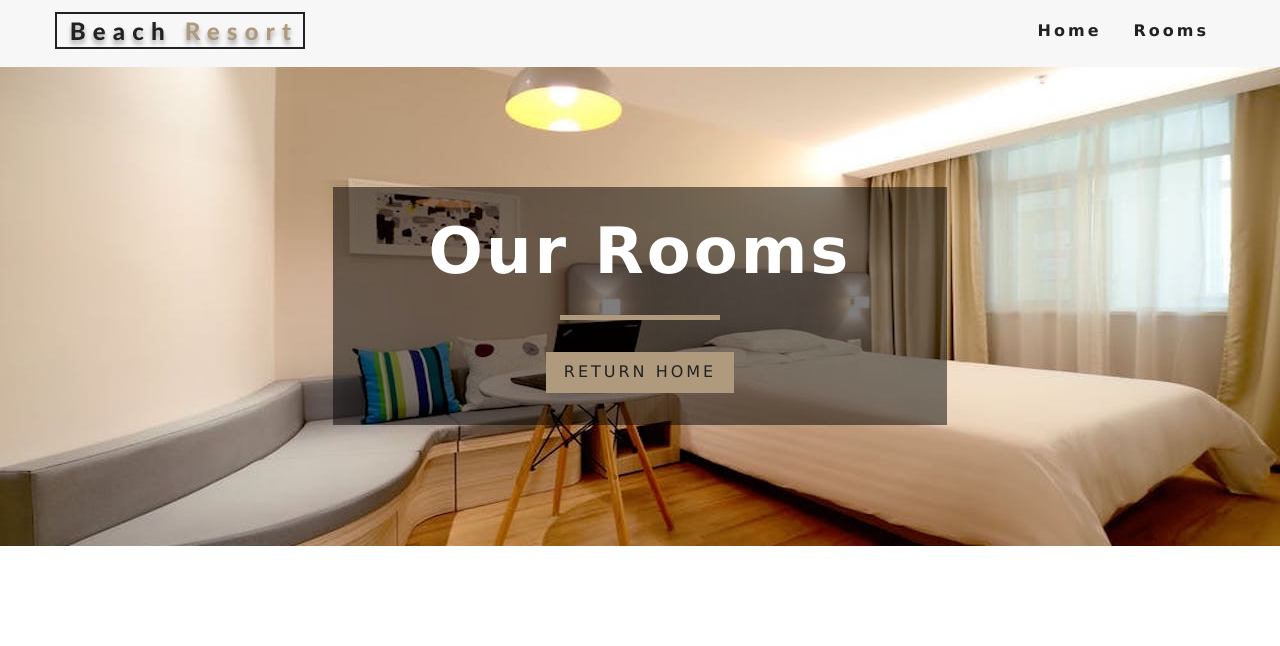
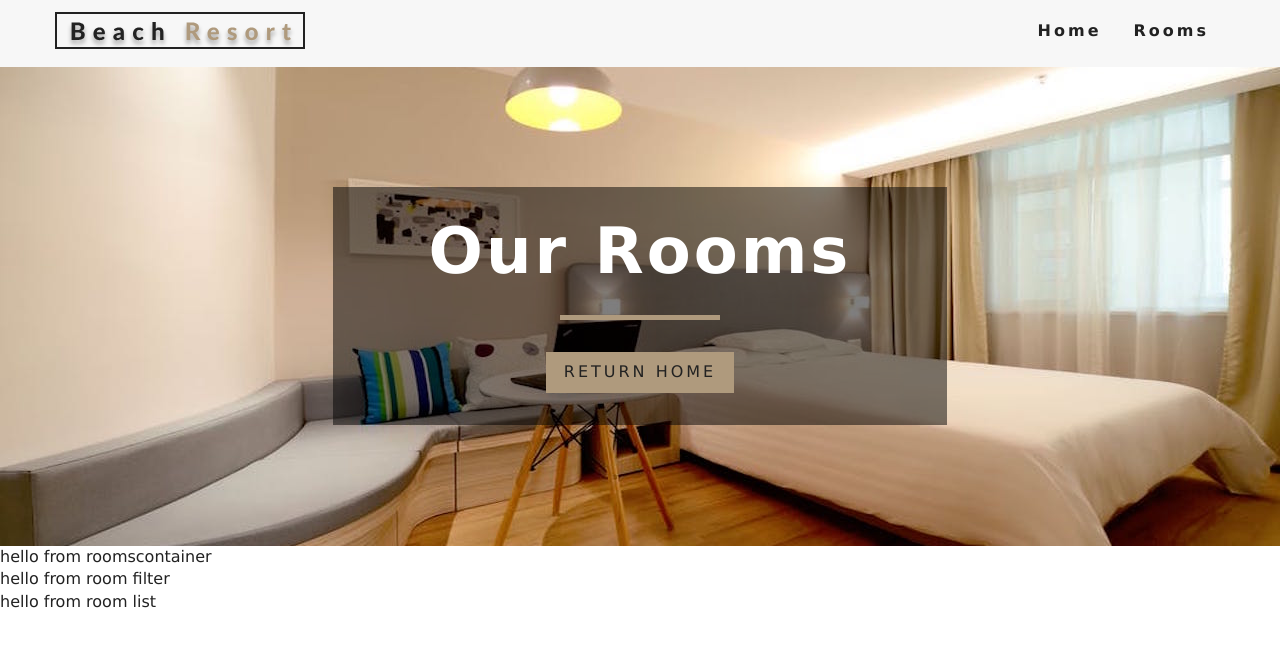
Before and after one commit to engineerStuardo/react-beach-resort-project, a React (Create React App) app: page /rooms in a window 1280 px wide. Shown: the top 646 px of the page. Built offline with nearby package versions, Linux system fonts and the light colour scheme.

Commit message:
start building rooms by creating room filter, list and rooms container

```diff
--- /dev/null
+++ b/src/components/RoomFilter.js
@@ -0,0 +1,7 @@
+import React from 'react';
+
+const RoomFilter = () => {
+  return <div>hello from room filter</div>;
+};
+
+export default RoomFilter;
--- /dev/null
+++ b/src/components/RoomList.js
@@ -0,0 +1,7 @@
+import React from 'react';
+
+const RoomList = () => {
+  return <div>hello from room list</div>;
+};
+
+export default RoomList;
--- /dev/null
+++ b/src/components/RoomsContainer.js
@@ -0,0 +1,24 @@
+import React from 'react';
+
+import RoomFilter from './RoomFilter';
+import RoomList from './RoomList';
+import Loading from '../components/Loading';
+import { useRoomContext } from '../context/customHook';
+
+const RoomsContainer = () => {
+  const { loading, sortedRooms, rooms } = useRoomContext();
+
+  if (loading) {
+    return <Loading />;
+  }
+
+  return (
+    <div>
+      hello from roomscontainer
+      <RoomFilter rooms={rooms} />
+      <RoomList rooms={sortedRooms} />
+    </div>
+  );
+};
+
+export default RoomsContainer;
--- a/src/pages/Rooms.js
+++ b/src/pages/Rooms.js
@@ -3,9 +3,11 @@
 
 import Hero from '../components/Hero';
 import Banner from '../components/Banner';
+import RoomsContainer from '../components/RoomsContainer';
 
 const Rooms = () => {
   return (
+    <>
       <Hero hero='roomsHero'>
         <Banner title='our rooms'>
           <Link to='/' className='btn-primary'>
@@ -13,6 +15,8 @@
           </Link>
         </Banner>
       </Hero>
+      <RoomsContainer />
+    </>
   );
 };
 
```
Lines whose indentation alone changed are shown as unchanged.
